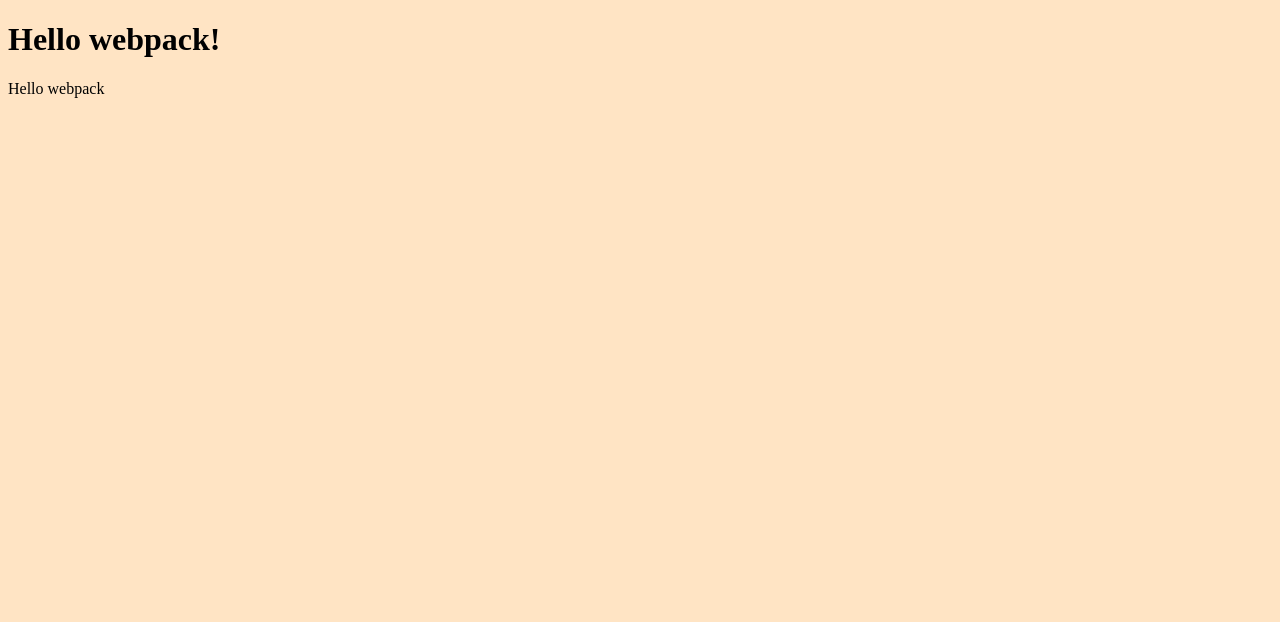
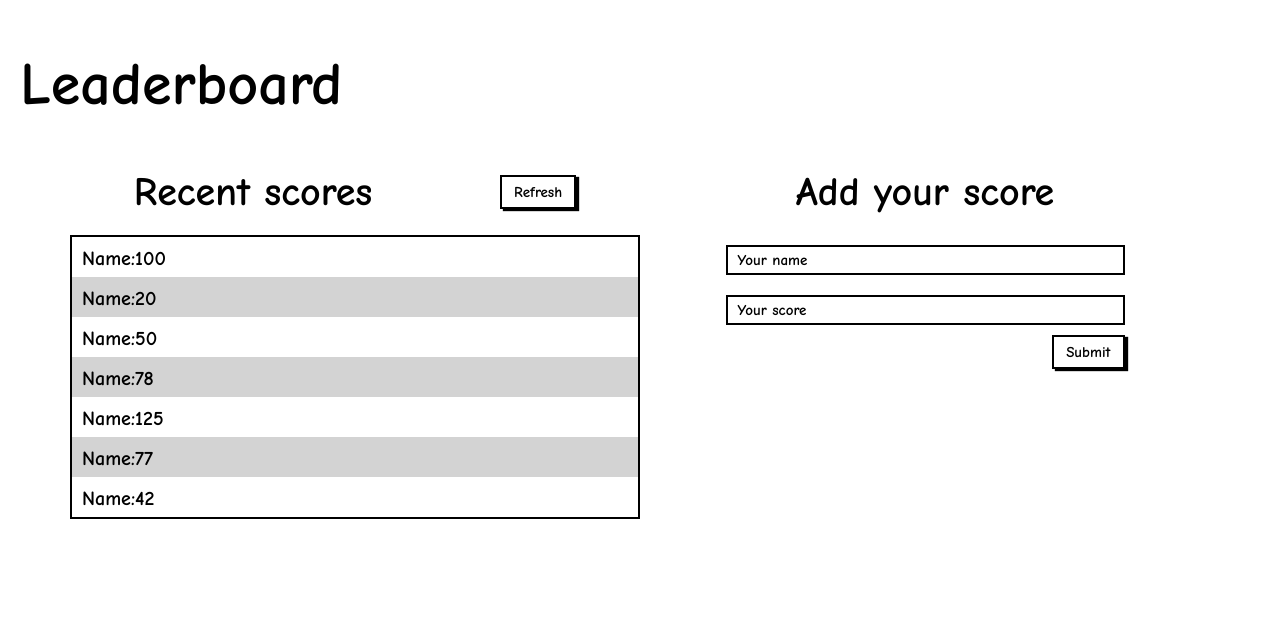
Before and after one commit to TimmyChan99/Leaderboard, a website built with webpack: page src/index.html in a window 1280 px wide. Built offline with nearby package versions, Linux system fonts and the light colour scheme.

Commit message:
Update HTML File -> Add Html layout

```diff
--- a/src/index.html
+++ b/src/index.html
@@ -1,11 +1,42 @@
 <!DOCTYPE html>
 <html lang="en">
+
 <head>
     <meta charset="UTF-8">
     <meta name="viewport" content="width=device-width, initial-scale=1.0">
-    <title>Wbpack Exercise</title>
+    <link href="https://fonts.googleapis.com/css?family=Comic+Neue:300,300italic,regular,italic,700,700italic" rel="stylesheet" />
+    <title></title>
 </head>
+
 <body>
-    <h1>Hello webpack!</h1>
+    <header>
+        <h1 class="headline">Leaderboard</h1>
+    </header>
+    <main class="content d-flex-row">
+        <section class="recent_scores d-flex-column">
+            <div class="setion_headline d-flex-row">
+                <h2 class="section_title">Recent scores</h2>
+                <button>Refresh</button>
+            </div>
+            <ul class="scores_list">
+                <li class="score_and_name">Name:100</li>
+                <li class="score_and_name">Name:20</li>
+                <li class="score_and_name">Name:50</li>
+                <li class="score_and_name">Name:78</li>
+                <li class="score_and_name">Name:125</li>
+                <li class="score_and_name">Name:77</li>
+                <li class="score_and_name">Name:42</li>
+            </ul>
+        </section>
+        <section class="add_score d-flex-column">
+            <h2 class="section_title">Add your score</h2>
+            <form id="add_score_info" class="d-flex-column">
+                <input type="text" name="name" placeholder="Your name" class="user_name" required>
+                <input type="text" name="score" placeholder="Your score" class="user_score" required>
+                <button class="submit_btn">Submit</button>
+            </form>
+        </section>
+    </main>
 </body>
+
 </html>
--- a/src/index.js
+++ b/src/index.js
@@ -1,14 +1 @@
-import _ from 'lodash';
 import './style.css';
-
-function component() {
-    const element = document.createElement('div');
-
-    // Lodash, now imported by this script
-    element.innerHTML = _.join(['Hello', 'webpack'], ' ');
-    element.classList.add('hello');
-
-    return element;
-  }
-
-  document.body.appendChild(component());
--- a/src/style.css
+++ b/src/style.css
@@ -1,3 +1,127 @@
-body {
-    background-color: bisque;
+* {
+  box-sizing: border-box;
+  margin: 0;
+  padding: 0;
+  font-family: 'Comic Neue', cursive;
 }
+
+/* header */
+
+.headline {
+  font-size: 60px;
+  font-weight: 700;
+  margin: 50px 20px 20px 20px;
+}
+
+/* Main section */
+
+.d-flex-row {
+  display: flex;
+  flex-direction: row;
+  align-items: center;
+}
+
+.d-flex-column {
+  display: flex;
+  flex-direction: column;
+  align-items: center;
+  justify-content: start;
+}
+
+.content {
+  justify-content: center;
+  margin: 20px 70px;
+}
+
+section {
+  width: 50vw;
+  height: 60vh;
+  padding: 30px 0;
+}
+
+/* recent scores setion */
+
+li {
+  list-style: none;
+  height: 2em;
+  font-size: 20px;
+  font-weight: 600;
+  padding: 10px;
+}
+
+li:nth-child(even) {
+  background-color: #d3d3d3;
+}
+
+.setion_headline {
+  width: 100%;
+  justify-content: space-around;
+}
+
+.section_title {
+  font-weight: 700;
+  font-size: 40px;
+}
+
+.scores_list {
+  border: 2px black solid;
+  width: 100%;
+  margin-top: 20px;
+}
+
+button {
+  background-color: #fff;
+  border: 2px black solid;
+  box-shadow: 3px 2px 1px black;
+  padding: 6px 12px;
+  font-weight: 600;
+  cursor: pointer;
+  font-size: 15px;
+}
+
+/* Add your score section */
+
+#add_score_info {
+  margin-top: 20px;
+  width: 70%;
+}
+
+input {
+  width: 100%;
+  border: 2px black solid;
+  margin: 10px;
+  height: 30px;
+}
+
+.submit_btn {
+  align-self: end;
+}
+
+input::placeholder {
+  color: black;
+  font-size: 15px;
+  font-weight: 600;
+  padding: 10px;
+}
+
+@media screen and (max-width: 710px) {
+  /* header */
+
+  .headline {
+    font-size: 40px;
+  }
+
+  .section_title {
+    font-weight: 700;
+    font-size: 20px;
+  }
+
+  button {
+    padding: 3px 4px;
+    font-size: 11px;
+  }
+
+  li {
+    font-size: 1em;
+  }
+}
```
Also changed, not shown: package.json (+9 -0 lines), dist/index.html, dist/main.js, 1 other file.
